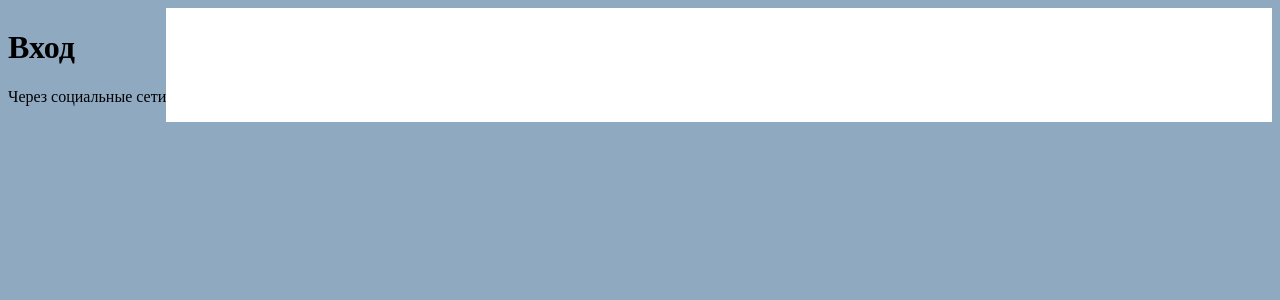
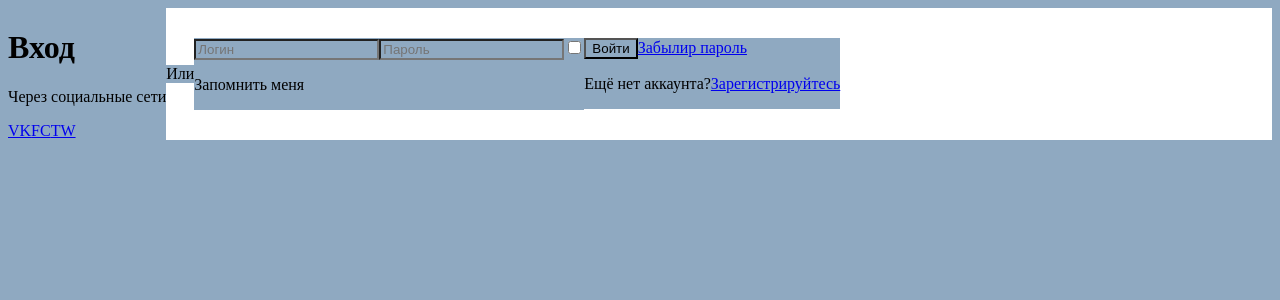
Before and after one commit to firstdray/Hackaton, a React (Create React App) app: page / in a window 1280 px wide. Shown: the top 300 px of the page. Built offline with nearby package versions, Linux system fonts and the light colour scheme.

Commit message:
update signIn.jsx

```diff
--- a/src/components/signIn/signIn.jsx
+++ b/src/components/signIn/signIn.jsx
@@ -8,6 +8,28 @@ class SignIn extends React.Component {
                 <div className="up">
                     <h1>Вход</h1>
                     <p>Через социальные сети</p>
+                    <div className="socsety">
+                        <a href="/">VK</a>
+                        <a href="/">FC</a>
+                        <a href="/">TW</a>
+                    </div>
+                </div>
+
+                <p>Или</p>
+
+                <div className="inp">
+                    <input type="text" placeholder="Логин"/>
+                    <input type="password" placeholder="Пароль"/>
+                    <label>
+                        <input type="checkbox"/>
+                        <p>Запомнить меня</p>
+                    </label>
+                </div>
+
+                <div className="down">
+                    <button>Войти</button>
+                    <a href="/">Забылир пароль</a>
+                    <p>Ещё нет аккаунта?<a href="/">Зарегистрируйтесь</a></p>
                 </div>
             </div>
         )
```
